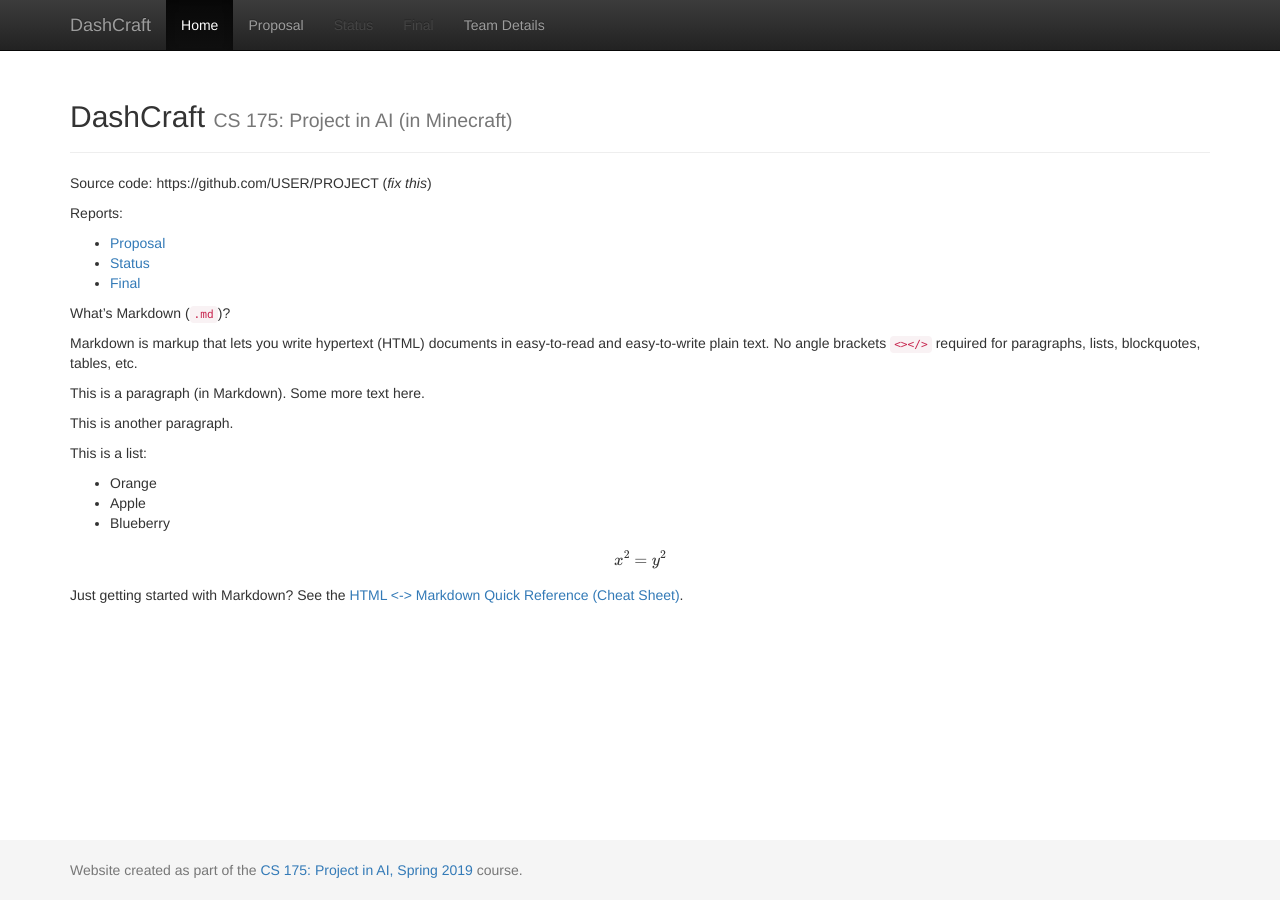
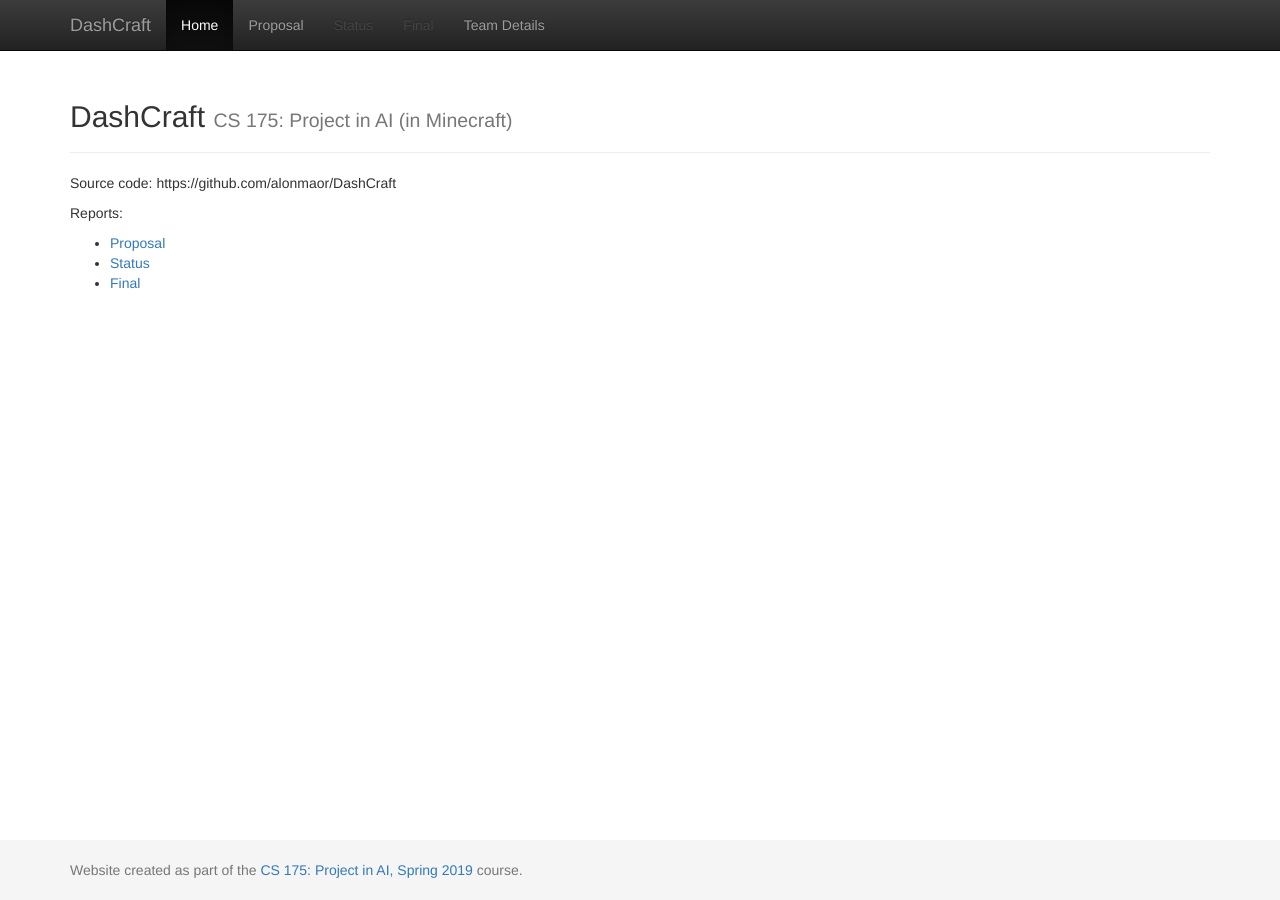
Before and after one commit to alonmaor/DashCraft, a Jekyll site: the page built from docs/index.md, in a window 1280 px wide. Built offline with Jekyll 4.4.1, drawn with Linux system fonts in a browser that asks for light colours; formulas are drawn with MathJax 3.

Commit message:
Update index.md

```diff
--- a/docs/index.md
+++ b/docs/index.md
@@ -3,38 +3,10 @@
 title:  Home
 ---
 
-Source code: https://github.com/USER/PROJECT (_fix this_)
+Source code: https://github.com/alonmaor/DashCraft
 
 Reports:
 
 - [Proposal](proposal.html)
 - [Status](status.html)
 - [Final](final.html)
-
-What's Markdown (`.md`)?
-
-Markdown is markup that lets you write hypertext (HTML) documents
-in easy-to-read and easy-to-write plain text.
-No angle brackets `<></>` required for
-paragraphs, lists, blockquotes, tables, etc.
-
-
-This is a paragraph (in Markdown). Some more
-text here.
-
-This is another paragraph.
-
-This is a list:
-
-- Orange
-- Apple
-- Blueberry
-
-$$x^2 = y^2$$
-
-
-Just getting started with Markdown?
-See the [HTML <-> Markdown Quick Reference (Cheat Sheet)][quickref].
-
-
-[quickref]: https://github.com/mundimark/quickrefs/blob/master/HTML.md
```
